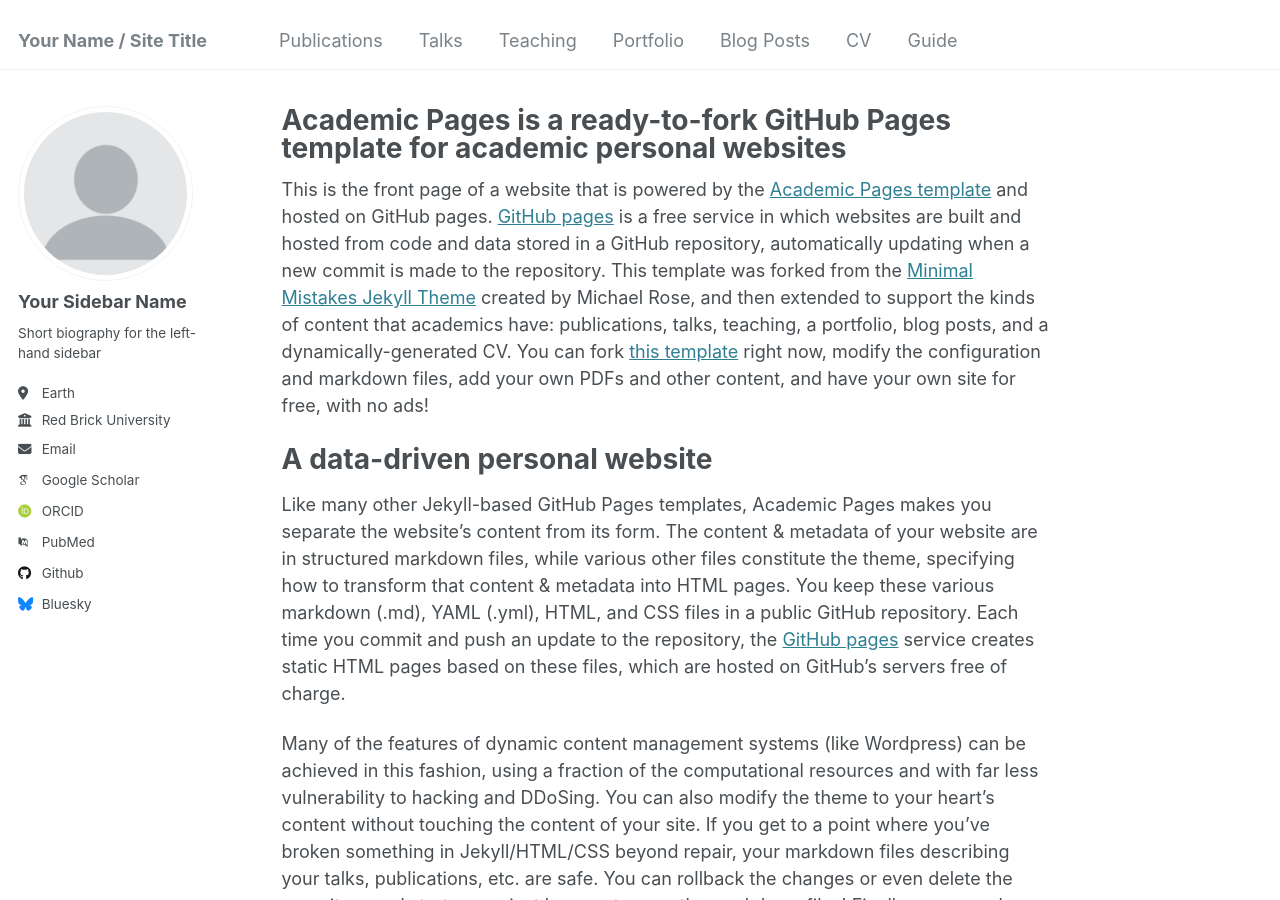
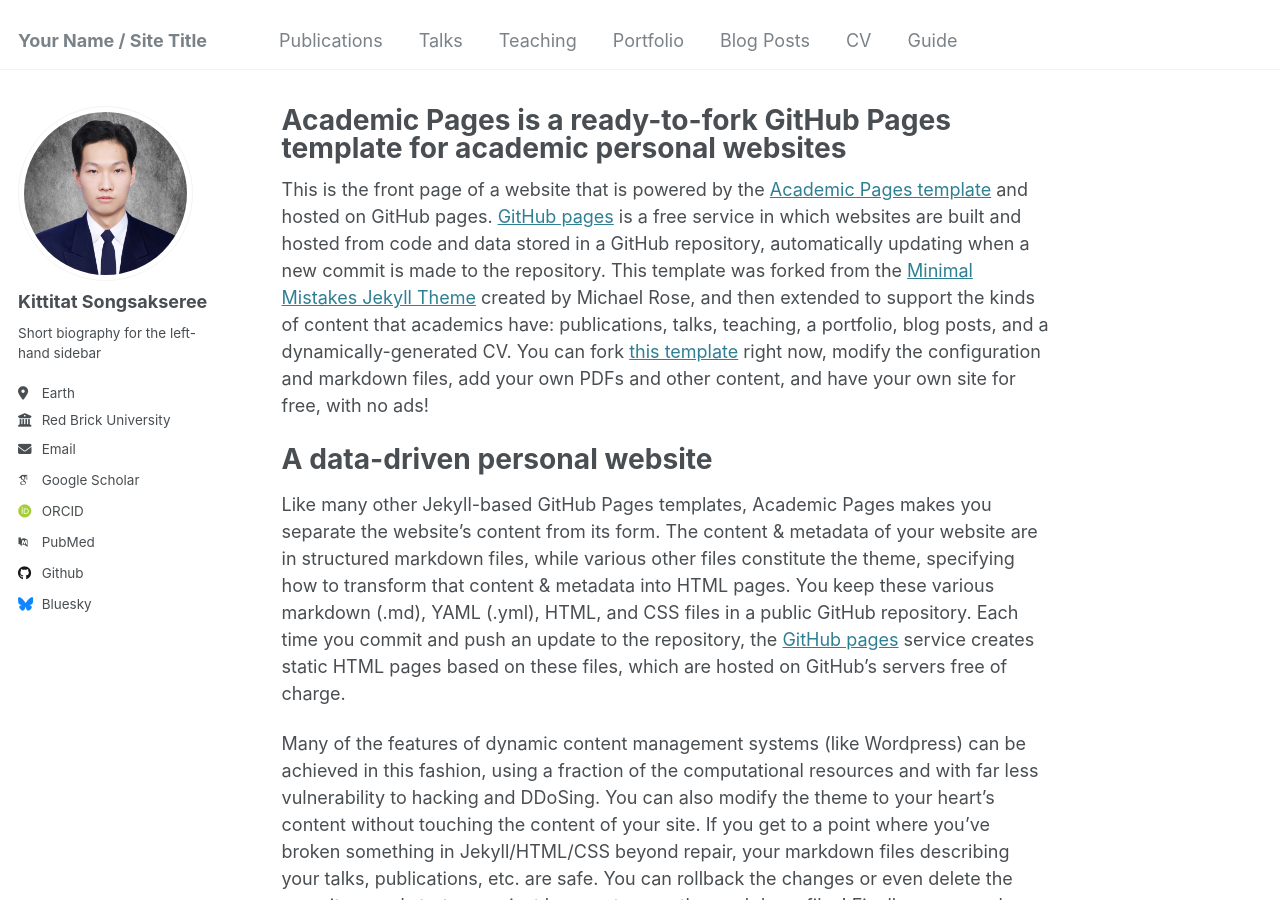
Before and after one commit to kittitater/kittitat, a Jekyll site: the page built from _pages/about.md, in a window 1280 px wide and 900 px high. Built offline with Jekyll 4.4.1, drawn with Linux system fonts in a browser that asks for light colours; some web fonts are replaced.

Commit message:
Update author name in configuration

```diff
--- a/_config.yml
+++ b/_config.yml
@@ -22,7 +22,7 @@ repository               : "academicpages/academicpages.github.io"
 author:
   # Biographic information
   avatar           : "profile.png"
-  name             : "Your Sidebar Name"
+  name             : "Kittitat Songsakseree"
   pronouns         : # example: "she/her"
   bio              : "Short biography for the left-hand sidebar"
   location         : "Earth"
```
Also changed, not shown: images/profile.png.
